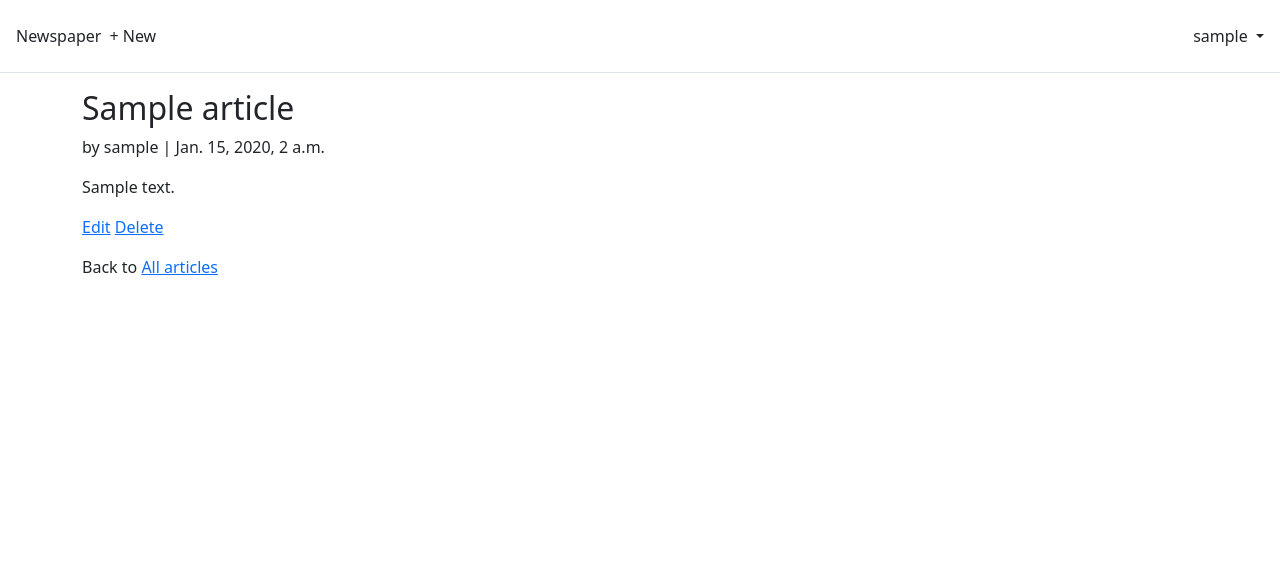
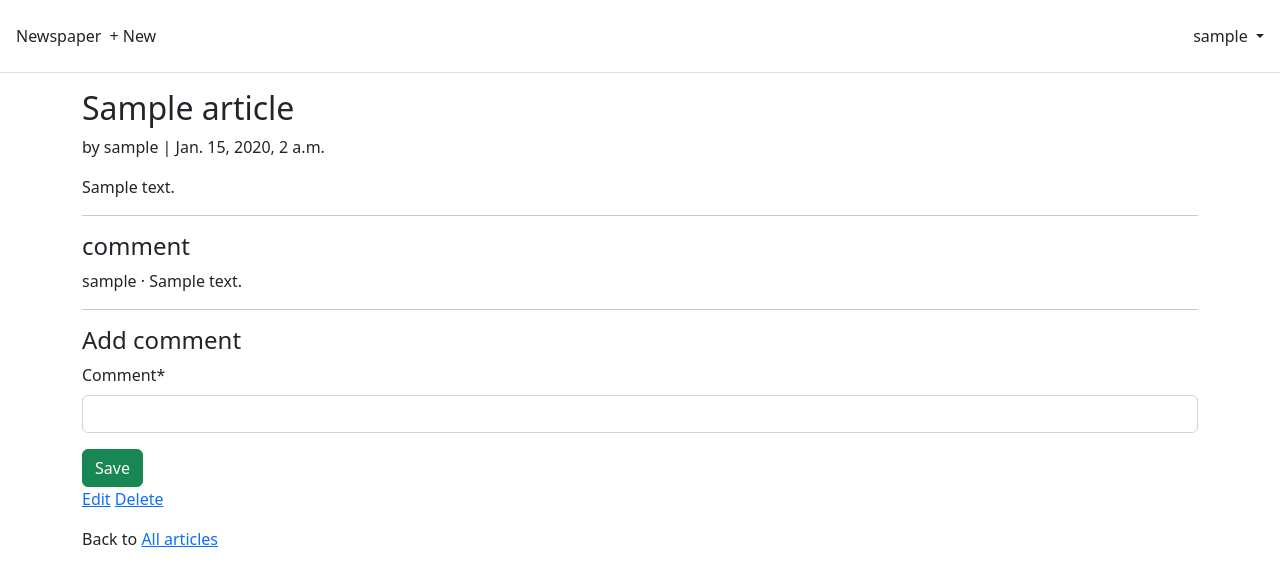
Before and after one commit to Nicolas-Holmgren-Chinique/newspaper, a Django app: page /articles/1/ in a window 1280 px wide. Shown: the top 586 px of the page. Run offline with Django 5.2, Linux system fonts and the light colour scheme; a user stored in the database is signed in; tables that the repository leaves empty hold one stand-in row (values such as "Sample post"); parts of the project's set-up code (start-up, migrations or seed data) failed here and were passed over; some libraries are stand-ins or nearby versions.

Commit message:
comments functionallity

```diff
--- /dev/null
+++ b/articles/forms.py
@@ -0,0 +1,10 @@
+from django import forms
+
+from .models import Comment
+
+
+
+class CommentForm(forms.ModelForm):
+    class Meta:
+        model = Comment
+        fields = ("comment",)
--- a/articles/models.py
+++ b/articles/models.py
@@ -18,3 +18,18 @@ class Article(models.Model):
 
     def get_absolute_url(self):
         return reverse("article_detail", kwargs={"pk": self.pk})
+
+
+class Comment(models.Model):
+    article = models.ForeignKey(Article, on_delete=models.CASCADE)
+    comment = models.CharField(max_length = 200)
+    author = models.ForeignKey(
+        settings.AUTH_USER_MODEL,
+        on_delete=models.CASCADE,
+    )
+
+    def __str__(self):
+        return self.comment
+
+    def get_absolute_url(self):
+        return reverse("article_list")
--- a/articles/views.py
+++ b/articles/views.py
@@ -2,24 +2,21 @@ from django.shortcuts import render
 
 # this import will prvent none logined in users from being able to access the create
 from django.contrib.auth.mixins import LoginRequiredMixin, UserPassesTestMixin
-from django.views.generic import ListView, DetailView
+from django.views import View
+from django.views.generic import ListView, DetailView, FormView
+from django.views.generic.detail import SingleObjectMixin
 from django.views.generic.edit import UpdateView, DeleteView, CreateView
-from django.urls import reverse_lazy
-
-
+from django.urls import reverse_lazy, reverse
 
 from .models import Article
+from .forms import CommentForm
+
 # Create your views here.
 
 
 class ArticleListView(LoginRequiredMixin, ListView):
     model = Article
     template_name = "article_list.html"
-
-
-class ArticleDetailView(LoginRequiredMixin, DetailView):
-    model = Article
-    template_name = "article_detail.html"
 
 
 class ArticleUpdateView(LoginRequiredMixin, UserPassesTestMixin, UpdateView):
@@ -58,3 +55,45 @@ class ArticleCreateView(LoginRequiredMixin, CreateView):
     def form_valid(self, form):
         form.instance.author = self.request.user
         return super().form_valid(form)
+
+
+class CommentGet(DetailView):
+    model = Article
+    template_name = "article_detail.html"
+
+    def get_context_data(self, **kwargs):
+        context = super().get_context_data(**kwargs)
+        context["form"] = CommentForm()
+        return context
+
+
+class CommentPost(SingleObjectMixin, FormView):
+    model = Article
+    form_class = CommentForm
+    template_name = "article_detail.html"
+
+    def post(self, request, *args, **kwargs):
+        self.object = self.get_object()
+        return super().post(request, *args, **kwargs)
+
+    def form_valid(self, form):
+        comment = form.save(commit=False)
+        comment.article = self.object
+        comment.author = self.request.user
+        comment.save()
+        return super().form_valid(form)
+
+    def get_success_url(self):
+        article = self.object
+        return reverse("article_detail", kwargs={"pk": article.pk})
+
+
+class ArticleDetailView(LoginRequiredMixin, View):
+    def get(self, request, *args, **kwargs):
+        view = CommentGet.as_view()
+        return view(request, *args, **kwargs)
+
+
+    def post(self, request, *args, **kwargs):
+        view = CommentPost.as_view()
+        return view(request, *args, **kwargs)
--- a/templates/article_detail.html
+++ b/templates/article_detail.html
@@ -1,4 +1,6 @@
 {% extends 'base.html' %}
+{% load crispy_forms_tags %}
+
 
 {% block content %}
 
@@ -7,6 +9,20 @@
     <p>by {{ object.author }} | {{ object.date }}</p>
     <p>{{ object.body }}</p>
 </div>
+
+<hr>
+<h4>comment</h4>
+{% for comment in article.comment_set.all %}
+<p>{{ comment.author }} &middot; {{ comment }}</p>
+{% endfor %}
+<hr>
+
+<h4>Add comment</h4>
+<form action="" method="post">{% csrf_token %}
+    {{ form|crispy }}
+    <button class="btn btn-success ml-2" type="submit">Save</button>
+</form>
+
 <div>
     {% if article.author.pk == request.user.pk %}
         <p><a href="{% url 'article_update' article.pk %}">Edit</a>
```
Also changed, not shown: articles/admin.py (+8 -1 lines), templates/article_list.html (+11 -0 lines), articles/migrations/0002_comment.py (added).
